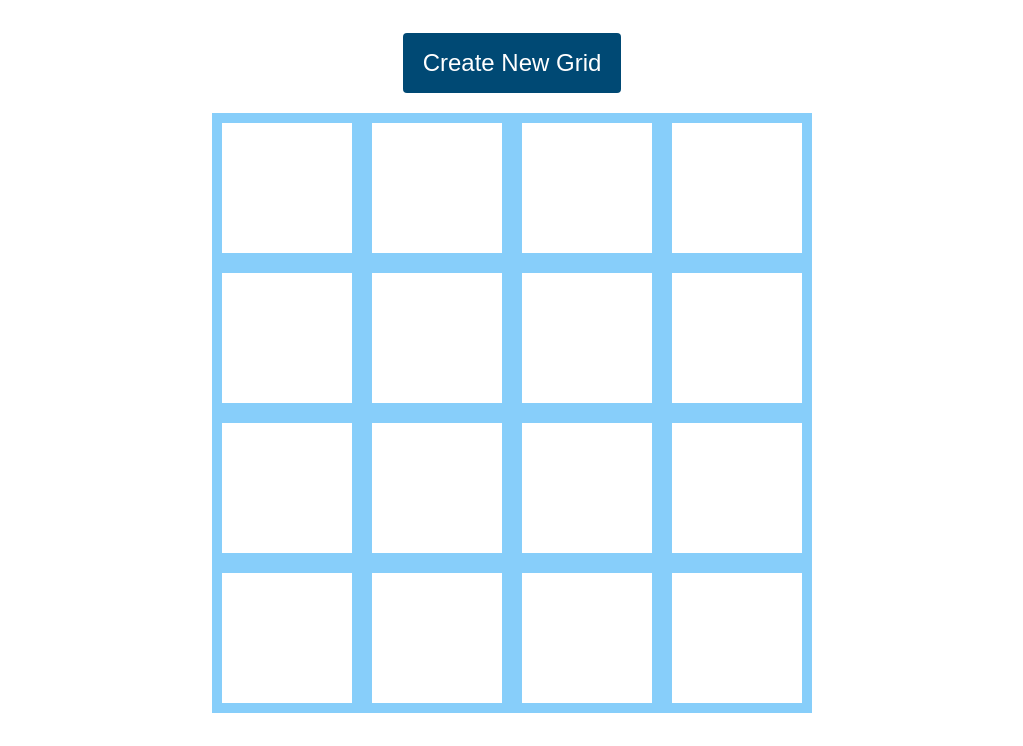
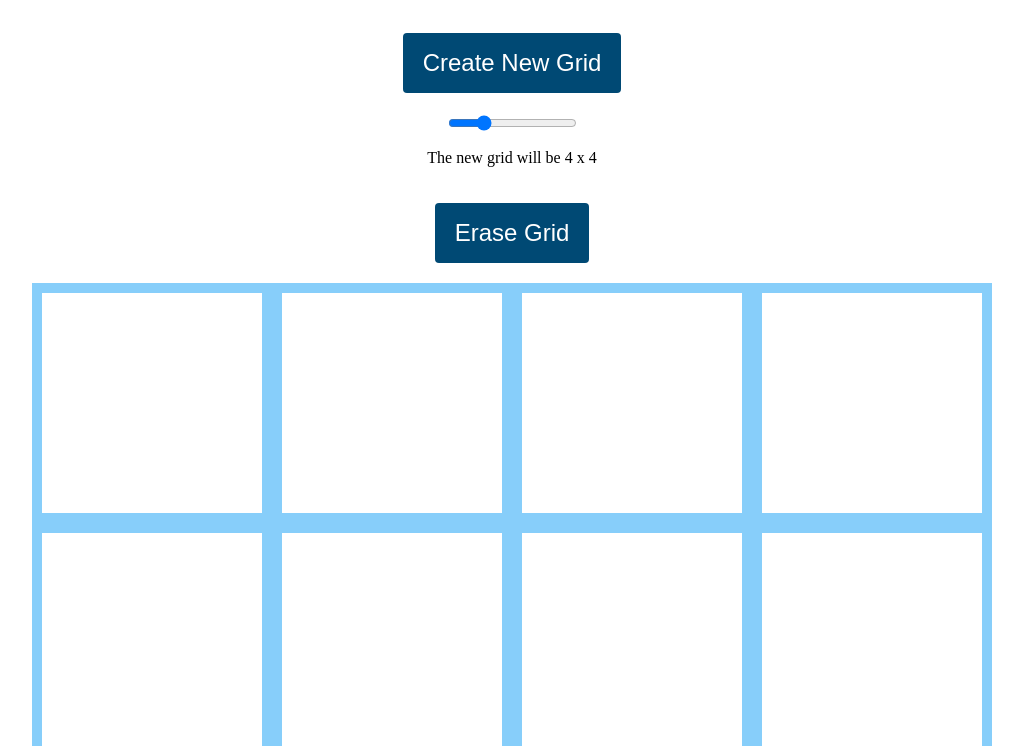
Before and after one commit to farva9999/etch-a-sketch, a plain HTML site: page index.html in a window 1280 px wide. Both pictures are taken after a click on the button "Create New Grid". Shown: the part 54-800 px from the top of the page, without its empty margins (128-1151 px from the left). Drawn offline with Linux system fonts and the light colour scheme.

Commit message:
first working prototype

```diff
--- a/index.html
+++ b/index.html
@@ -11,7 +11,10 @@
 
     <div class="top">
         <h1>Etch A Sketch!</h1>
-        <button>Create New Grid</button>
+        <button id="createGridButton">Create New Grid</button>
+        <input type="range" min="2" max="10" value="4" class="slider" id="gridSlider">
+        <p id="gridSizeText">Use the slider to select a grid size</p>
+        <button id="eraseGridButton">Erase Grid</button>
     </div>
     <div class="container">
 
--- a/index.js
+++ b/index.js
@@ -1,7 +1,23 @@
-//create 16x16 grid of divs
+//get buttons/sliders
+let gridCreateBtn = document.getElementById('createGridButton');
+let gridDestroyBtn = document.getElementById('destroyGridButton');
+let gridSlider = document.getElementById('gridSlider');
+let eraseBtn = document.getElementById('eraseGridButton');
 let parentDiv = document.querySelector('.container');
+let gridSizeDisplayText = document.getElementById('gridSizeText');
+
+
+//get listeners
+gridCreateBtn.addEventListener('click', createGrid);
+
+eraseBtn.addEventListener('click', eraseGridColors);
+gridSlider.addEventListener('change', updateGridSize);
+
+//declare initial values
 let divCount = 0;
+gridSizeDisplayText.textContent = `The new grid will be ${gridSlider.value} x ${gridSlider.value}`;
 
+//for loop to create grid
 for (let i = 1; i <= 16; i++) {
     //declare div and p elements
     let div = document.createElement('div');
@@ -9,9 +25,9 @@ for (let i = 1; i <= 16; i++) {
 
     //name divs sequentially and assign class
     div.id = `div${i}`;
-    div.className='grid-item';
+    div.className = 'grid-item';
     div.addEventListener('mouseenter', hoverStart);
-    div.addEventListener('mouseleave', hoverEnd);
+
 
     //add div and p to DOM
     parentDiv.appendChild(div);
@@ -22,12 +38,51 @@ for (let i = 1; i <= 16; i++) {
 function hoverStart(e){
     let currentHover = e.currentTarget;
     currentHover.style.backgroundColor = 'red';
-
 }
 
 
-function hoverEnd(e){
-    let currentHover = e.currentTarget;
-    currentHover.style.backgroundColor = 'white';
+
+function eraseGridColors(){
+    let grids = document.querySelectorAll('.grid-item');
+    for (let index = 0; index < grids.length; index++) {
+        grids[index].style.backgroundColor = 'transparent';
+    }
+}
+
+function updateGridSize(){
+    gridSizeDisplayText.textContent = `The new grid will be ${gridSlider.value} x ${gridSlider.value}`;
+}
+
+function destroyGrid(){
+    let allGridDivs = document.querySelectorAll('.grid-item');
+    allGridDivs.forEach(element => {
+        element.remove();
+    });
+}
+
+function createGrid(){
+    destroyGrid();
+    var gridsToMake = gridSlider.value * gridSlider.value;
+    for (let i = 1; i <= gridsToMake; i++) {
+        //declare div and p elements
+        let div = document.createElement('div');
+
+
+        //name divs sequentially and assign class
+        div.id = `div${i}`;
+        div.className = 'grid-item';
+        div.addEventListener('mouseenter', hoverStart);
+
+
+        //add div and p to DOM
+        parentDiv.appendChild(div);
+
+
+    }
+    let mainContainer = document.querySelector('.container');
+
+    mainContainer.style['grid-template-columns'] = `repeat(${gridSlider.value},${960/gridSlider.value}px)`;
+    mainContainer.style['grid-template-rows'] = `repeat(${gridSlider.value},${960/gridSlider.value}px)`;
+
 
 }
--- a/style.css
+++ b/style.css
@@ -32,8 +32,8 @@ button{
 
 .container{
     display: grid;
-    grid-template-columns: var(--gridheight) var(--gridheight) var(--gridheight) var(--gridheight);
-    grid-template-rows: var(--gridwidth) var(--gridwidth) var(--gridwidth) var(--gridwidth);
+    grid-template-columns: repeat(4, 150px);
+    grid-template-rows: repeat(4, 150px);
     gap: var(--gridgap) var(--gridgap);
     justify-content: center;
 }
```
